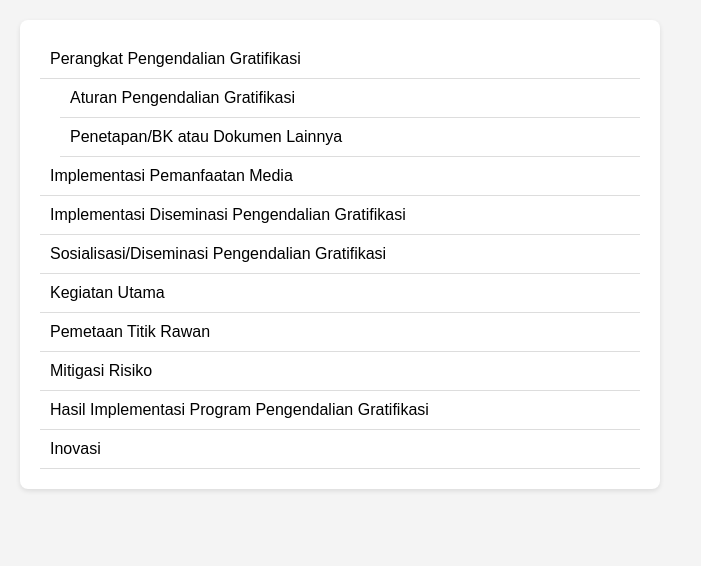
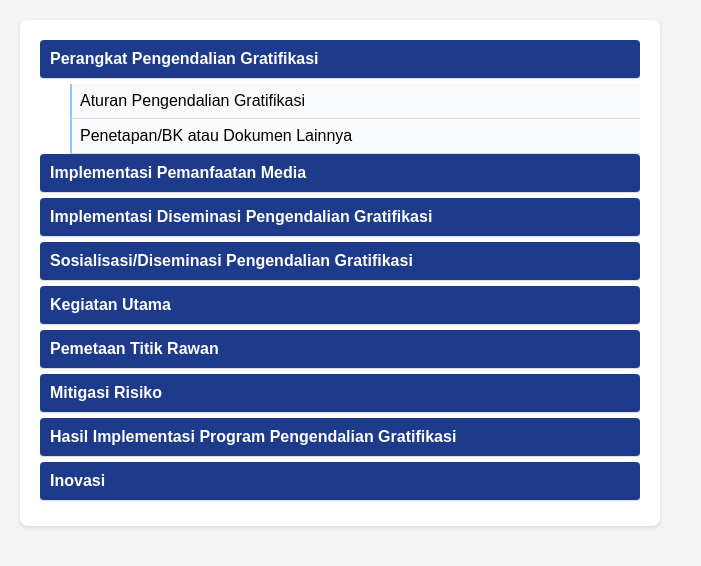
Before and after one commit to INSPEKTORAT-TUBABA/upg.kpk, a plain HTML site: page index.html in a window 1280 px wide. Both pictures are taken after a click on the element "Perangkat Pengendalian Gratifikasi". Shown: the whole page, without its empty margins (0-701 px from the left). Drawn offline with Linux system fonts and the light colour scheme.

Commit message:
Update index.html

```diff
--- a/index.html
+++ b/index.html
@@ -21,29 +21,48 @@
       padding: 10px;
       cursor: pointer;
       border-bottom: 1px solid #ddd;
-      transition: background-color 0.2s;
+      transition: background-color 0.2s, box-shadow 0.2s, transform 0.2s;
     }
-    .menu-item:hover {
-      background-color: #f0f0f0;
+    .menu-item.main {
+      background-color: #1e3a8a;
+      color: #fff;
+      font-weight: bold;
+      border-radius: 4px;
+      margin-bottom: 5px;
+    }
+    .menu-item.main:hover {
+      background-color: #dc2626;
+      transform: scale(1.05);
+    }
+    .menu-item:active, .menu-item.glow {
+      box-shadow: 0 0 10px rgba(59, 130, 246, 0.5);
     }
     .submenu {
       display: none;
-      padding-left: 20px;
+      padding-left: 30px;
     }
     .submenu.show {
       display: block;
+    }
+    .submenu .menu-item {
+      padding: 8px;
+      background-color: #f9fafb;
+      border-left: 2px solid #93c5fd;
+    }
+    .submenu .submenu {
+      padding-left: 50px;
     }
   </style>
 </head>
 <body>
   <div class="menu">
-    <div class="menu-item" onclick="toggleSubmenu('perangkat')">Perangkat Pengendalian Gratifikasi</div>
+    <div class="menu-item main" onclick="toggleSubmenu('perangkat')">Perangkat Pengendalian Gratifikasi</div>
     <div class="submenu" id="perangkat">
       <div class="menu-item" onclick="toggleSubmenu('aturan')">Aturan Pengendalian Gratifikasi</div>
       <div class="menu-item" onclick="toggleSubmenu('penetapan')">Penetapan/BK atau Dokumen Lainnya</div>
     </div>
 
-    <div class="menu-item" onclick="toggleSubmenu('implementasi-media')">Implementasi Pemanfaatan Media</div>
+    <div class="menu-item main" onclick="toggleSubmenu('implementasi-media')">Implementasi Pemanfaatan Media</div>
     <div class="submenu" id="implementasi-media">
       <div class="menu-item" onclick="toggleSubmenu('penyebaran-pesan')">Penyebaran Pesan Melalui Media</div>
       <div class="submenu" id="penyebaran-pesan">
@@ -52,7 +71,7 @@
       </div>
     </div>
 
-    <div class="menu-item" onclick="toggleSubmenu('diseminasi')">Implementasi Diseminasi Pengendalian Gratifikasi</div>
+    <div class="menu-item main" onclick="toggleSubmenu('diseminasi')">Implementasi Diseminasi Pengendalian Gratifikasi</div>
     <div class="submenu" id="diseminasi">
       <div class="menu-item" onclick="toggleSubmenu('e-learning')">E-Learning Pengendalian Gratifikasi</div>
       <div class="submenu" id="e-learning">
@@ -60,23 +79,23 @@
       </div>
     </div>
 
-    <div class="menu-item" onclick="toggleSubmenu('sosialisasi')">Sosialisasi/Diseminasi Pengendalian Gratifikasi</div>
+    <div class="menu-item main" onclick="toggleSubmenu('sosialisasi')">Sosialisasi/Diseminasi Pengendalian Gratifikasi</div>
     <div class="submenu" id="sosialisasi">
       <div class="menu-item">Sosialisasi ke Pihak Internal (Seluruh Pegawai)</div>
       <div class="menu-item">Sosialisasi ke Pihak Eksternal</div>
     </div>
 
-    <div class="menu-item" onclick="toggleSubmenu('kegiatan-utama')">Kegiatan Utama</div>
+    <div class="menu-item main" onclick="toggleSubmenu('kegiatan-utama')">Kegiatan Utama</div>
     <div class="submenu" id="kegiatan-utama">
       <div class="menu-item">Pengisian Kegiatan Utama/CoreBusiness Dengan Opsi Sektor Berdasarkan Klasifikasi Risiko Monev</div>
     </div>
 
-    <div class="menu-item" onclick="toggleSubmenu('pemetaan')">Pemetaan Titik Rawan</div>
+    <div class="menu-item main" onclick="toggleSubmenu('pemetaan')">Pemetaan Titik Rawan</div>
     <div class="submenu" id="pemetaan">
       <div class="menu-item">Identifikasi Titik Rawan Praktik Gratifikasi</div>
     </div>
 
-    <div class="menu-item" onclick="toggleSubmenu('mitigasi')">Mitigasi Risiko</div>
+    <div class="menu-item main" onclick="toggleSubmenu('mitigasi')">Mitigasi Risiko</div>
     <div class="submenu" id="mitigasi">
       <div class="menu-item" onclick="toggleSubmenu('mitigasi-risiko')">Mitigasi Risiko Titik Rawan Praktik Gratifikasi</div>
       <div class="submenu" id="mitigasi-risiko">
@@ -84,7 +103,7 @@
       </div>
     </div>
 
-    <div class="menu-item" onclick="toggleSubmenu('hasil-implementasi')">Hasil Implementasi Program Pengendalian Gratifikasi</div>
+    <div class="menu-item main" onclick="toggleSubmenu('hasil-implementasi')">Hasil Implementasi Program Pengendalian Gratifikasi</div>
     <div class="submenu" id="hasil-implementasi">
       <div class="menu-item" onclick="toggleSubmenu('pelaporan')">Pelaporan Gratifikasi</div>
       <div class="submenu" id="pelaporan">
@@ -92,7 +111,7 @@
       </div>
     </div>
 
-    <div class="menu-item" onclick="toggleSubmenu('inovasi')">Inovasi</div>
+    <div class="menu-item main" onclick="toggleSubmenu('inovasi')">Inovasi</div>
     <div class="submenu" id="inovasi">
       <div class="menu-item" onclick="toggleSubmenu('inovasi-pengendalian')">Inovasi Pengendalian Gratifikasi</div>
       <div class="submenu" id="inovasi-pengendalian">
@@ -105,6 +124,9 @@
     function toggleSubmenu(id) {
       const submenu = document.getElementById(id);
       submenu.classList.toggle('show');
+      const menuItem = submenu.previousElementSibling;
+      menuItem.classList.toggle('glow');
+      setTimeout(() => menuItem.classList.remove('glow'), 300);
     }
   </script>
 </body>
```
